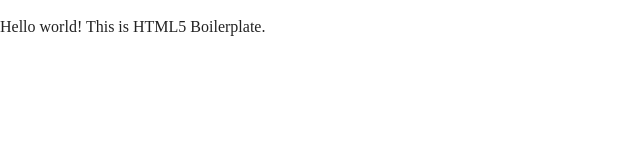
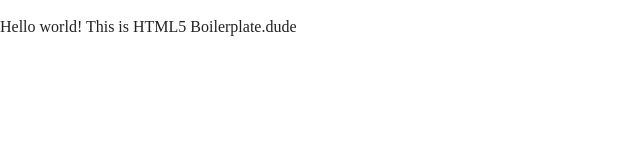
Before and after one commit to patrick4web/week2weblab2, a plain HTML site: page index.html in a window 1280 px wide. Shown: the full height of the page, 0-640 px from the left. Drawn offline with nearby package versions, Linux system fonts and the light colour scheme.

Commit message:
change p tag

```diff
--- a/index.html
+++ b/index.html
@@ -22,7 +22,7 @@
   <![endif]-->
 
   <!-- Add your site or application content here -->
-  <p>Hello world! This is HTML5 Boilerplate.</p>
+  <p>Hello world! This is HTML5 Boilerplate.dude</p>
   <script src="js/vendor/modernizr-3.6.0.min.js"></script>
   <script src="https://code.jquery.com/jquery-3.3.1.min.js" integrity="sha256-FgpCb/KJQlLNfOu91ta32o/NMZxltwRo8QtmkMRdAu8=" crossorigin="anonymous"></script>
   <script>window.jQuery || document.write('<script src="js/vendor/jquery-3.3.1.min.js"><\/script>')</script>
```
